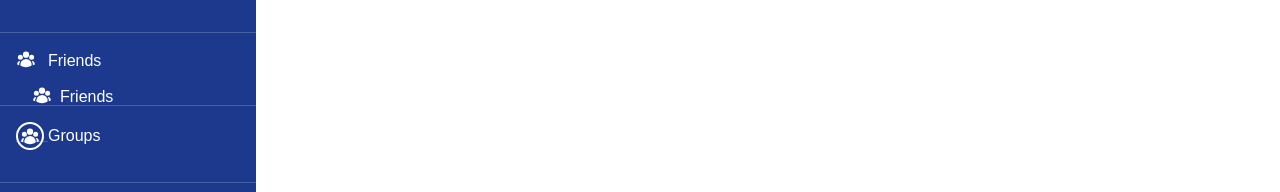
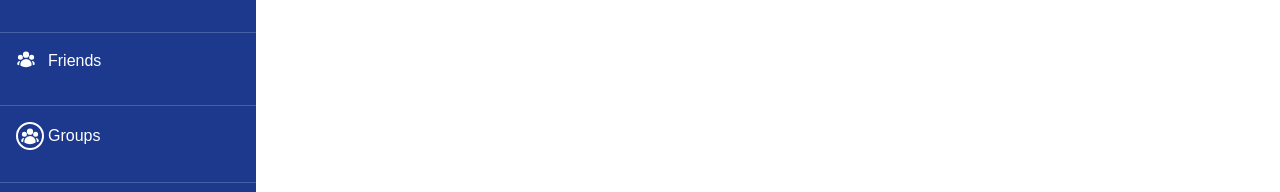
Before and after one commit to WycliffeAlphus/social-network, a Next.js app in the folder frontend/: page / in a window 1280 px wide. Shown: the part 307-499 px from the top of the page. Built offline with nearby package versions, Linux system fonts and the light colour scheme.

Commit message:
ref:remove duplicate friends icon

```diff
--- a/frontend/src/app/components/sidebar.jsx
+++ b/frontend/src/app/components/sidebar.jsx
@@ -28,7 +28,7 @@ export default function Sidebar() {
             href="/create-group"
             className="block px-4 py-2 flex  text-white hover:bg-blue-700 hover:shadow-md transition duration-200"
           >
-                <PlusIcon className="h-6 w-6 mr-1" />
+            <PlusIcon className="h-6 w-6 mr-1"/>
             Create Group
           </Link>
         </li>
@@ -47,7 +47,7 @@ export default function Sidebar() {
           <li className="p-4 border-b border-gray-100/20">
             <Link href="/" className="flex w-full  pb-4 items-center">
               <HomeIcon className="h-6 w-6 mr-2" /> Home
-            </Link> <SearchBar />
+            </Link> <SearchBar/>
           </li>
           <li className="p-4 border-b border-gray-100/20">
             <Link href="/profile" className="flex w-full  pb-4 items-center">
@@ -63,14 +63,6 @@ export default function Sidebar() {
             <Link href="/friends" className="flex w-full pb-4 items-center">
               <div className="relative w-6 h-6 mr-2">
                 <UserGroupIcon className="h-5 w-5 text-white" />
-                <li className="p-4 border-b border-gray-100/20">
-                  <Link href="/friends" className="flex w-full pb-4 items-center">
-                    <div className="relative w-6 h-6 mr-2">
-                      <UserGroupIcon className="h-5 w-5 text-white" />
-                    </div>
-                    Friends
-                  </Link>
-                </li>
               </div>
               Friends
             </Link>
```
Lines whose indentation alone changed are shown as unchanged.
